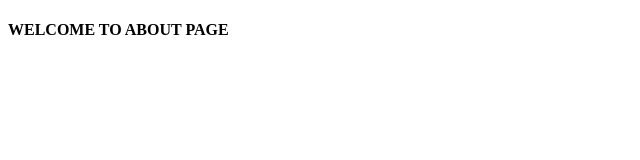
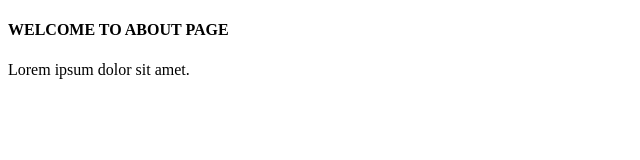
Before and after one commit to AmbassadorsTech/BASIC-GIT, a plain HTML site: page about.html in a window 1280 px wide. Shown: the whole page, without its empty margins (0-640 px from the left). Drawn offline with Linux system fonts and the light colour scheme.

Commit message:
Added Features

```diff
--- a/about.html
+++ b/about.html
@@ -4,9 +4,10 @@
     <meta charset="UTF-8">
     <meta http-equiv="X-UA-Compatible" content="IE=edge">
     <meta name="viewport" content="width=device-width, initial-scale=1.0">
-    <title>Document</title>
+    <title>Documentii</title>
 </head>
 <body>
     <h4>WELCOME TO ABOUT PAGE</h4>
+    <p>Lorem ipsum dolor sit amet.</p>
 </body>
 </html>
```
